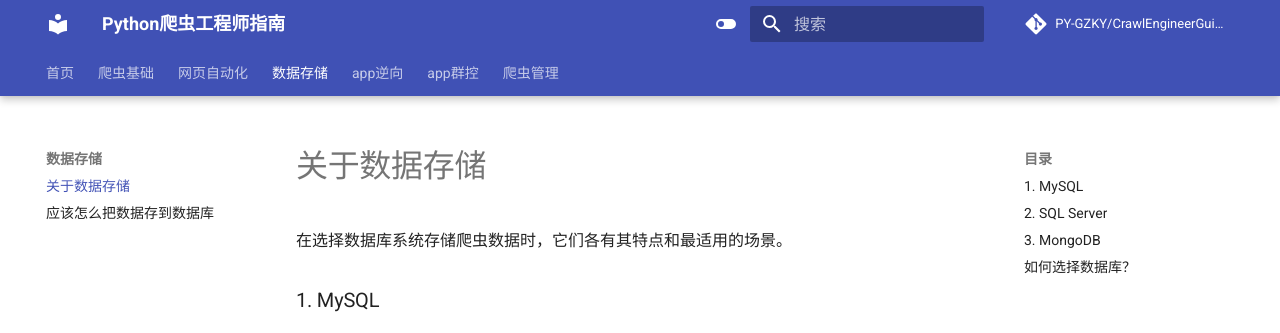
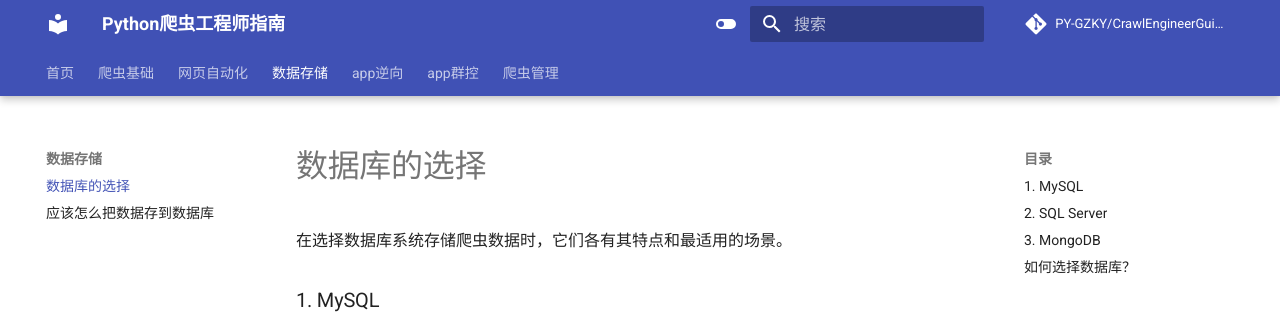
Before and after one commit to PY-GZKY/CrawlEngineerGuide, an MkDocs documentation site: the page built from docs/关于数据存储.md, in a window 1280 px wide and 900 px high. Shown: the top 333 px of the window. Built offline with MkDocs 1.6.1 and Material for MkDocs 9.7.7, drawn with Linux system fonts in a browser that asks for light colours; comment, search, counter and statistics services are not loaded; some of the changed lines change nothing that is shown.

Commit message:
Update mkdocs.yml

```diff
--- a/mkdocs.yml
+++ b/mkdocs.yml
@@ -76,7 +76,7 @@ nav:
       - 自动化+接口拦截方案的实现: 自动化+接口拦截方案的实现.md
 
   - 数据存储:
-      - 关于数据存储: 关于数据存储.md
+      - 数据库的选择: 关于数据存储.md
       - 应该怎么把数据存到数据库: 应该怎么把数据存到数据库.md
 
   - app逆向:
```
